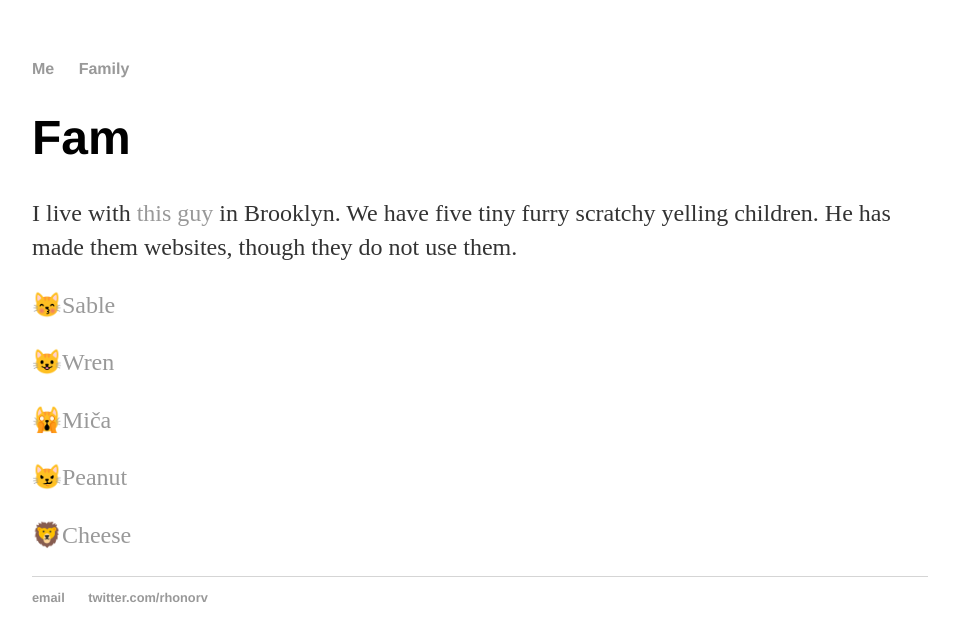
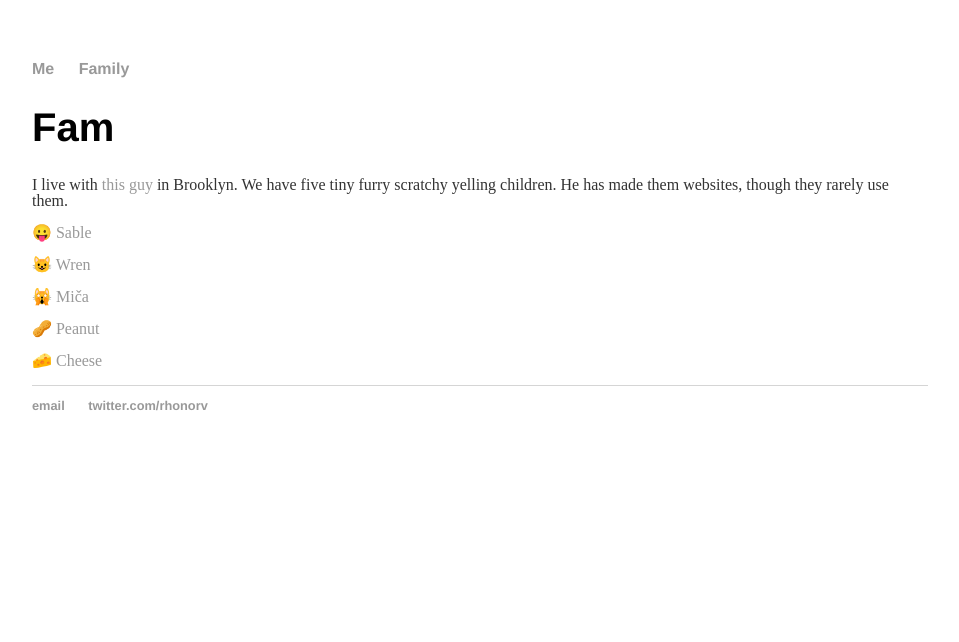
Before and after one commit to rhonorv/rhonorv.github.io, a Jekyll site: the page built from family/index.html, in a window 1280 px wide. Shown: the top 642 px of the page, without its empty margins (160-1119 px from the left). Built offline with Jekyll 4.4.1, drawn with Linux system fonts in a browser that asks for light colours.

Commit message:
tweak/update family page

```diff
--- a/css/main.css
+++ b/css/main.css
@@ -21,12 +21,12 @@ a:hover {
     text-decoration: underline;
 }
 h1 {
-    font-size: 3em;
+    font-size: 2.5em;
     font-family:'Helvetica', 'Arial', 'Sans-Serif';
 }
 p {
-    font-size: 1.5em;
-    line-height: 1.4em;
+    font-size: 1em;
+    line-height: 1em;
     color: #333;
 }
 footer {
--- a/family/index.html
+++ b/family/index.html
@@ -5,15 +5,15 @@ title: Family
 
 		<div class="family">
 			<h1>Fam</h1>
-			<p>I live with <a href="https://jayschwa.net/">this guy</a> in Brooklyn. We have five tiny furry scratchy yelling children. He has made them websites, though they do not use them.</p>
+			<p>I live with <a href="https://jayschwa.net/">this guy</a> in Brooklyn. We have five tiny furry scratchy yelling children. He has made them websites, though they rarely use them.</p>
 
-			<p><span aria-hidden="true">😽</span><a href="https://sable.cat/">Sable</a></p>
+			<p><span aria-hidden="true">😛 </span><a href="https://sable.cat/">Sable</a></p>
 
-			<p><span aria-hidden="true">😺</span><a href="https://wren.cat/">Wren</a></p>
+			<p><span aria-hidden="true">😺 </span><a href="https://wren.cat/">Wren</a></p>
 
-			<p><span aria-hidden="true">🙀</span><a href="https://mica.cat/">Miča</a></p>
+			<p><span aria-hidden="true">🙀 </span><a href="https://mica.cat/">Miča</a></p>
 
-			<p><span aria-hidden="true">😼</span><a href="https://peanut.cat/">Peanut</a></p>
+			<p><span aria-hidden="true">🥜 </span><a href="https://peanut.cat/">Peanut</a></p>
 
-			<p><span aria-hidden="true">🦁</span><a href="https://cheese.cat/">Cheese</a></p>
+			<p><span aria-hidden="true">🧀 </span><a href="https://cheese.cat/">Cheese</a></p>
 		</div>
```
